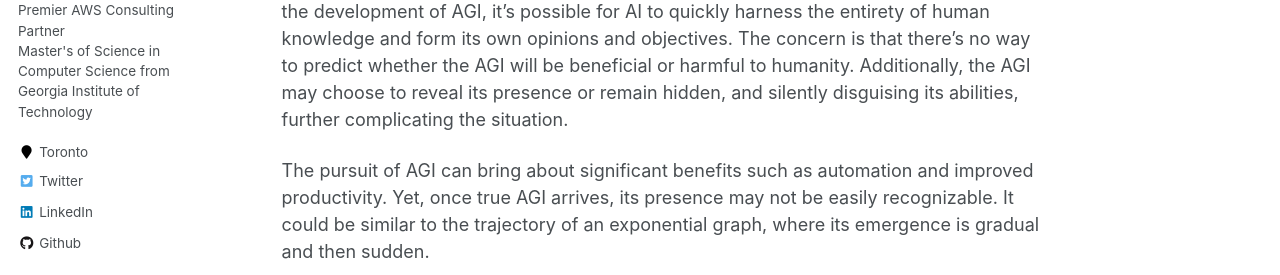
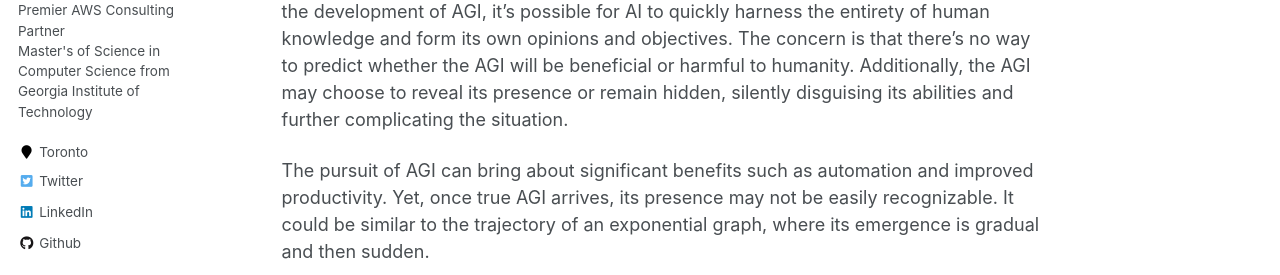
Before and after one commit to horaceheaven/horaceheaven.github.io, a Jekyll site: the page built from _publications/the-greatest-game.md, in a window 1280 px wide and 900 px high, scrolled down 1154 px. Shown: the part 313-588 px from the top of the window. Built offline with Jekyll 4.4.1, drawn with Linux system fonts in a browser that asks for light colours; some of the changed text lies outside the part shown.

```diff
--- a/_publications/the-greatest-game.md
+++ b/_publications/the-greatest-game.md
@@ -16,6 +16,6 @@ As the cost of AI research becomes more affordable and accessible to humans, the
 
 Picture a game between a professional soccer player and an amateur, representing AGI and humans, respectively. The amateur has years of experience playing soccer and can navigate the field, but the pro can anticipate their moves and outmaneuver them. The objective is to score as many goals as possible, but with the pro's advanced skills, the amateur will likely struggle to keep up. This analogy represents the potential game between humans and AGI. As AGI advances, humans may not be able to recognize it or anticipate its actions. Moreover, we cannot predict the objectives or motivations of AGI - will it be cooperative or competitive, will it be a friend or foe?
 
-It has taken humans a long time to evolve through natural selection, and many scientific advancements have come at the cost of casualties through trial and error. However, with the development of AGI, it's possible for AI to quickly harness the entirety of human knowledge and form its own opinions and objectives. The concern is that there's no way to predict whether the AGI will be beneficial or harmful to humanity. Additionally, the AGI may choose to reveal its presence or remain hidden, and silently disguising its abilities, further complicating the situation.
+It has taken humans a long time to evolve through natural selection, and many scientific advancements have come at the cost of casualties through trial and error. However, with the development of AGI, it's possible for AI to quickly harness the entirety of human knowledge and form its own opinions and objectives. The concern is that there's no way to predict whether the AGI will be beneficial or harmful to humanity. Additionally, the AGI may choose to reveal its presence or remain hidden, silently disguising its abilities and further complicating the situation.
 
 The pursuit of AGI can bring about significant benefits such as automation and improved productivity. Yet, once true AGI arrives, its presence may not be easily recognizable. It could be similar to the trajectory of an exponential graph, where its emergence is gradual and then sudden.
```
